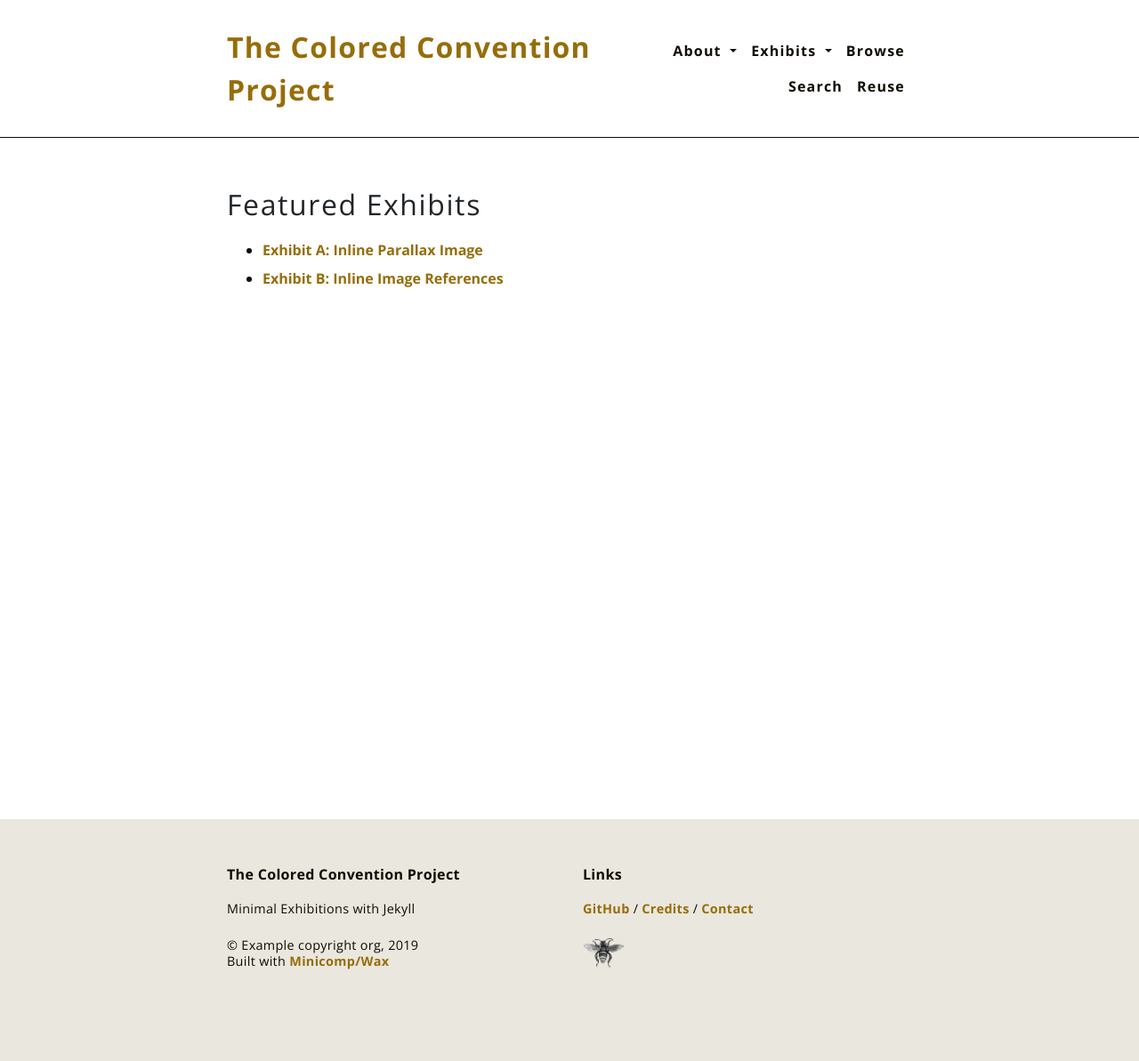
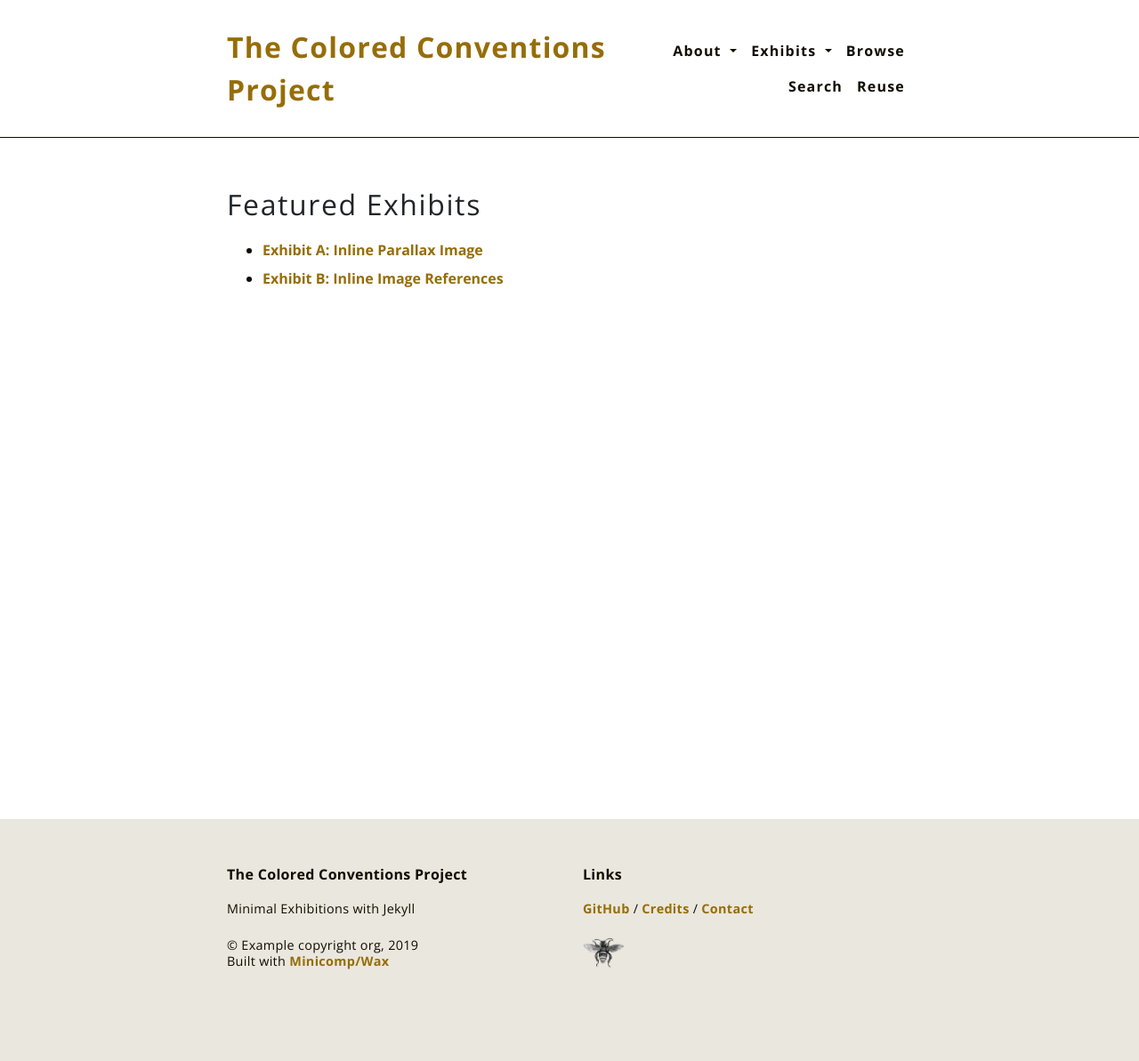
Before and after one commit to TheJT33/ccp, a Jekyll site: the page built from pages/exhibits.md, in a window 1280 px wide. Shown: the whole page at 89% size. Built offline with Jekyll 4.4.1, drawn with Linux system fonts in a browser that asks for light colours.

Commit message:
colored conventions title

```diff
--- a/_config.yml
+++ b/_config.yml
@@ -18,10 +18,10 @@
 # Feel free to change these! For more info, refer to:
 # ~> https://jekyllrb.com/docs/configuration/options/
 
-title:            'The Colored Convention Project'
+title:            'The Colored Conventions Project'
 description:      'Minimal Exhibitions with Jekyll'
 url:              'https://minicomp.github.io'
-baseurl:          '/wax'
+baseurl:          '/ccp'
 copyright:        'Example copyright org, 2019'
 logo:             '/assets/logo.png'
 
```
